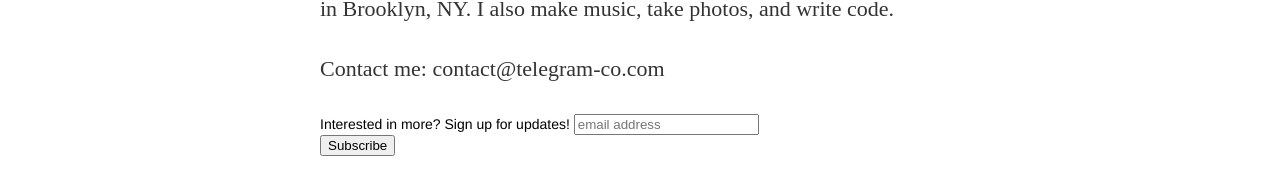
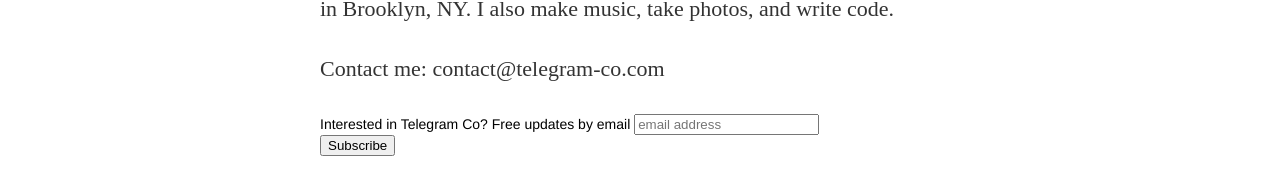
Before and after one commit to telegramco/telegramco.github.io, a Jekyll site: the page built from about.html, in a window 1280 px wide. Shown: the part 1006-1202 px from the top of the page. Built offline with Jekyll 4.4.1, drawn with Linux system fonts in a browser that asks for light colours; nearby versions of some CDN libraries; some web fonts are replaced; Markdown is read by kramdown in place of the engine named in the settings; comment, search, counter and statistics services are not loaded; grey boxes are pictures that could not be loaded.

Commit message:
Fixed newsletter

```diff
--- a/_includes/mailchimp.html
+++ b/_includes/mailchimp.html
@@ -7,18 +7,18 @@
        We recommend moving this block and the preceding CSS link to the HEAD of your HTML file. */
 </style>
 <div id="mc_embed_signup">
-<form action="//telegram-creative.us9.list-manage.com/subscribe/post?u=81058749f145e35ff317f91e6&amp;id=ee5fbcf913" method="post" id="mc-embedded-subscribe-form" name="mc-embedded-subscribe-form" class="validate" target="_blank" novalidate>
+<form action="//telegram-co.us9.list-manage.com/subscribe/post?u=81058749f145e35ff317f91e6&amp;id=4c32419f8c" method="post" id="mc-embedded-subscribe-form" name="mc-embedded-subscribe-form" class="validate" target="_blank" novalidate>
     <div id="mc_embed_signup_scroll">
     <label for="mce-EMAIL" style="color:#000;">
     {% if page.title == 'About' %}
-    Interested in more? Sign up for updates!
+    Interested in Telegram Co? Free updates by email
     {% else %}
-    Free updates by email
+    Interested in <a href="http://telegram-co.com/">Telegram Co</a>? Free updates by email
     {% endif %}
     </label>
     <input type="email" value="" name="EMAIL" class="email" id="mce-EMAIL" placeholder="email address" required>
     <!-- real people should not fill this in and expect good things - do not remove this or risk form bot signups-->
-    <div style="position: absolute; left: -5000px;"><input type="text" name="b_81058749f145e35ff317f91e6_ee5fbcf913" tabindex="-1" value=""></div>
+    <div style="position: absolute; left: -5000px;"><input type="text" name="b_81058749f145e35ff317f91e6_4c32419f8c" tabindex="-1" value=""></div>
     <div class="clear"><input type="submit" value="Subscribe" name="subscribe" id="mc-embedded-subscribe" class="button"></div>
     </div>
 </form>
```
